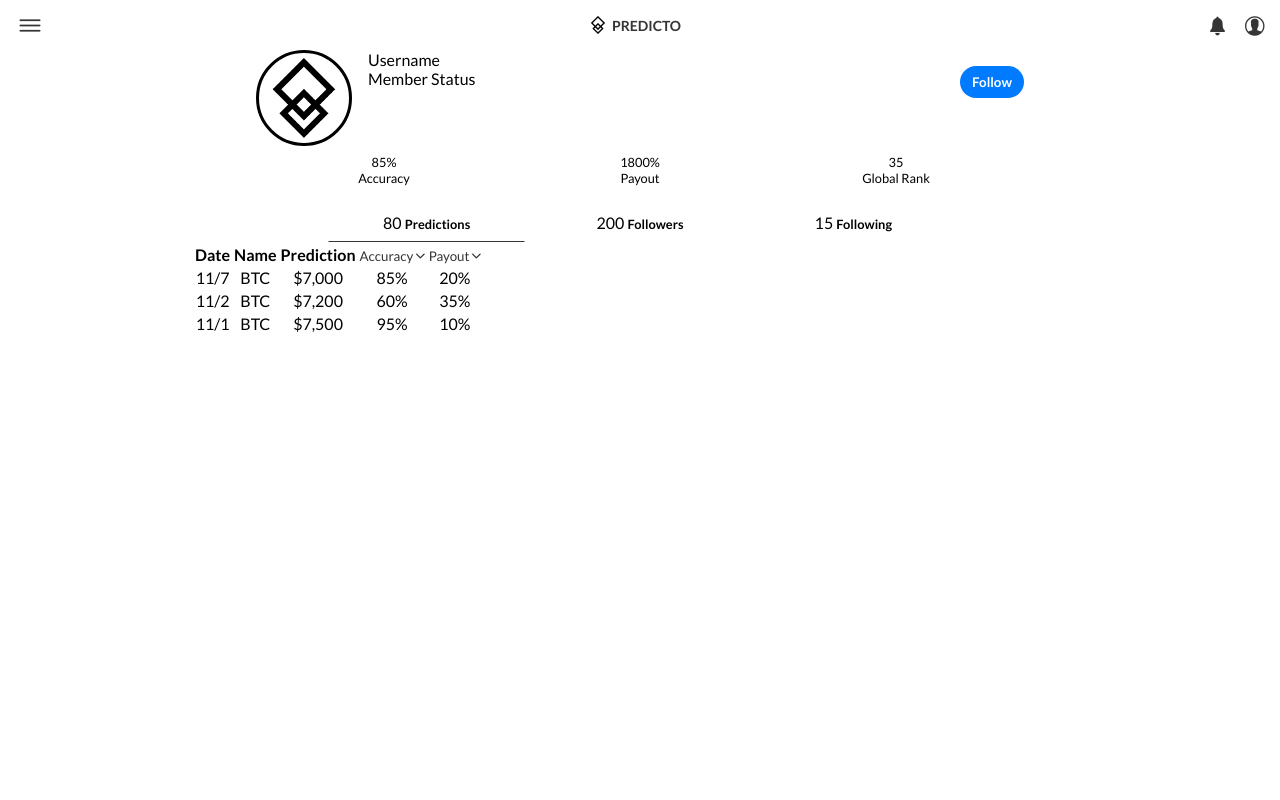
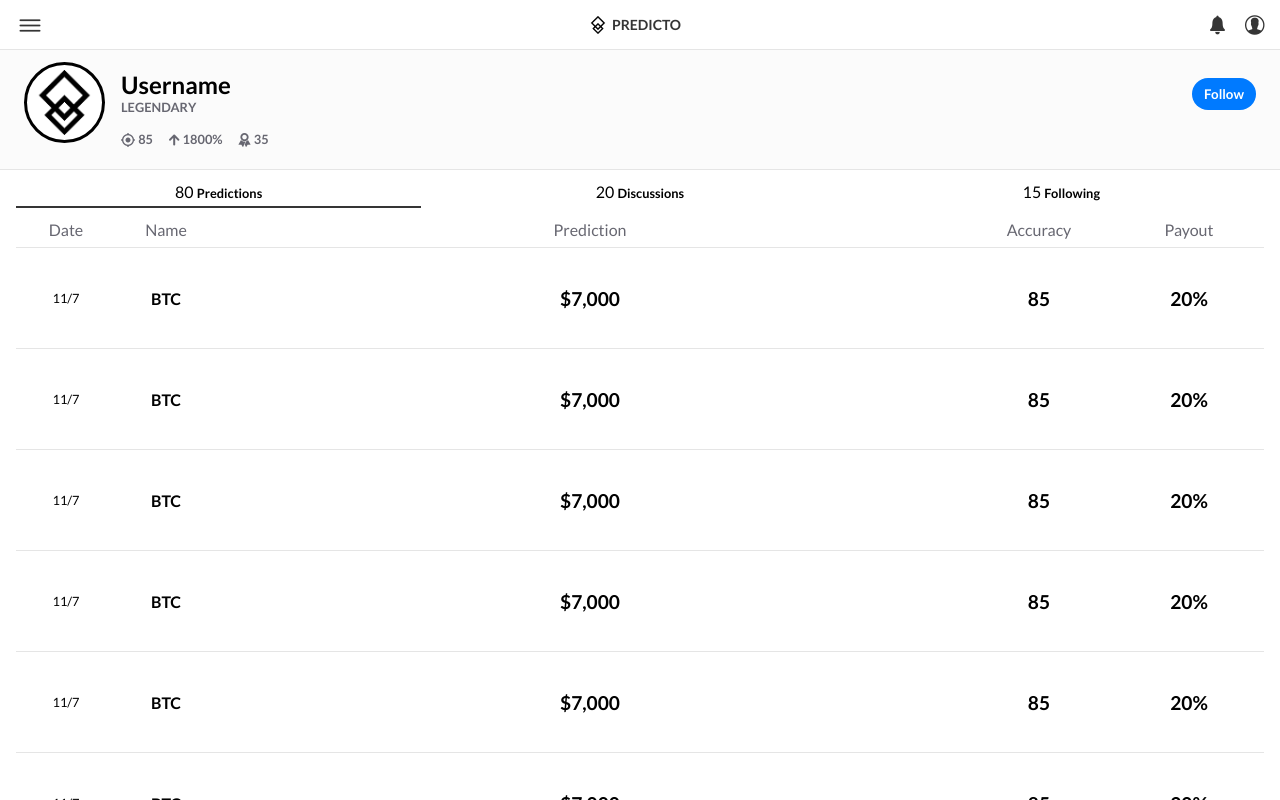
Before and after one commit to jasonwhwang/predictox, a React (Create React App) app: page /account in a window 1280 px wide. Shown: the top 800 px of the page. Built offline with nearby package versions, Linux system fonts and the light colour scheme.

Commit message:
Account Done

```diff
--- a/src/index.css
+++ b/src/index.css
@@ -74,27 +74,61 @@ button, [type="button"], [type="reset"], [type="submit"] {
   border-radius: 20px;
   height: 40px;
   min-width: 40px;
-  font-weight: 600;
+  font-weight: 700;
   font-size: 1.2rem;
 }
-.box-button-blue:hover {
-  background-color: goldenrod;
+.box-heading-1 {
+  font-size: 1.5rem;
+  font-weight: 700;
 }
-
-
-.fade-enter {
-  opacity: 0;
-  z-index: 1;
+.box-heading-2 {
+  font-size: 1.2rem;
+  font-weight: 700;
 }
-.fade-enter .fade-enter-active {
-  opacity: 1;
-  transition: opacity 250ms ease-in;
+.box-heading-3 {
+  font-size: 0.8rem;
+  font-weight: 700;
 }
-
+.box-text-1 {
+  font-size: 1.5rem;
+}
+.box-text-2 {
+  font-size: 1.2rem;
+}
+.box-text-3 {
+  font-size: 0.8rem;
+}
+.box-textCenter {
+  text-align: center;
+}
+.box-textBold {
+  font-weight: 700;
+}
+.box-textCaps {
+  text-transform: uppercase;
+}
+.box-textGray {
+  color: var(--gray);
+}
+.box-margin-top-medium {
+  margin-top: 1rem;
+}
+.box-margin-top-small {
+  margin-top: 0.75rem;
+}
+.box-margin-bottom-small {
+  margin-bottom: 0.75rem;
+}
+.box-margin-left-medium {
+  margin-left: 1rem;
+}
+.box-margin-left-space {
+  margin-left: 0.2rem;
+}
 
 @media only screen and (min-width: 600px) {
   /* Scrollbar Styles */
-  div::-webkit-scrollbar-track
+  /* div::-webkit-scrollbar-track
   {
     width: 10px;
     margin: 50px 0 2px 0;
@@ -109,5 +143,5 @@ button, [type="button"], [type="reset"], [type="submit"] {
     border-radius: 5px;
     background-color: var(--gray);
     border-right: 2px solid white;
-  }
+  } */
 }
--- a/src/views/Account/Account.css
+++ b/src/views/Account/Account.css
@@ -1,23 +1,34 @@
 .account {
-  height: calc(100% - 50px);
+  height: 100%;
   width: 100%;
+  display: flex;
+  flex-direction: column;
 }
 .a-profile {
+  width: 100%;
+  height: 120px;
+  padding: 0.75rem 1.5rem;
+  background-color: var(--graybackground);
+  border-bottom: 1px solid var(--border);
+  box-sizing: border-box;
+}
+.a-profileFlex {
   display: flex;
   flex-direction: row;
-  width: 85%;
-  margin: 0 auto 0.5rem auto;
 }
-.a-tablemargin {
-  margin: 1.5rem 1rem 0rem 1rem;
-}
+
 .a-imgStyle {
-  width: 80px;
-  height: 80px;
+  width: 65px;
+  height: 65px;
   border-radius: 50%;
   border: 3px solid black;
+  background-color: white;
   padding: 5px;
   margin-right: 1rem;
+}
+.a-profileText {
+  margin-top: 0.5rem;
+  flex: 1;
 }
 .a-follow {
   margin-top: 1rem;
@@ -32,22 +43,85 @@
 .a-followbutton:hover {
   color: white;
 }
-
-.a-tableheading {
-  font-size: 0.8rem;
-  font-weight: 600;
+.a-verticalAlign {
+  display: flex;
+  flex-direction: row;
+  align-items: center;
+  max-height: calc(100% - 120px);
+}
+.a-iconsMargin {
+  margin-top: 1.5rem;
 }
 
-.a-profilecenter {
+.a-details {
+  flex: 1;
+  display: flex;
+  flex-direction: column;
+}
+.a-detailsSection {
+  display: flex;
+  flex-direction: row;
+  height: 50px;
+  padding: 0 0.5rem;
+  align-items: center;
+}
+.a-detailsFlex {
+  flex: 1;
+  display: flex;
+  flex-direction: column;
+  margin: 0 0.5rem;
   text-align: center;
-  font-size: 0.8rem;
+  cursor: pointer;
+}
+.a-detailsToggle {
+  margin-top: 5px;
+  width: 100%;
+  height: 2px;
+  background-color: transparent;
+  transition: 400ms all;
+}
+#a-toggle0 {
+  background-color: var(--darkgray);
+}
+
+.a-predictions {
+  height: calc(100vh - 220px);
+  padding: 0 1rem;
+  overflow: auto;
+}
+.a-tableWidth {
+  display: flex;
+  flex-direction: row;
+  width: 100%;
+}
+.a-tableHeader {
+  margin-bottom: 0.5rem;
+}
+.a-tableBody {
+  width: 100%;
+}
+.a-tableSmall {
+  width: 50px;
+}
+.a-tableMedium {
+  width: 65px;
+}
+.a-cell {
+  height: 100px;
+  display: flex;
+  flex-direction: row;
+  align-items: center;
+  border-top: 1px solid var(--border);
 }
 
 @media only screen and (min-width: 600px) {
-  .a-profile {
-    width: 60%;
-  }
   .a-tablemargin {
     margin: 1.5rem 25% 0rem 25%;
   }
+  .a-tableSmall {
+    width: 100px;
+  }
+  .a-tableMedium {
+    width: 150px;
+  }
 }
--- a/src/views/Account/Account.js
+++ b/src/views/Account/Account.js
@@ -12,6 +12,8 @@ class Account extends React.Component {
   }
 
   setTab(t) {
+    document.getElementById("a-toggle" + this.state.tab).style.backgroundColor = "transparent";
+    document.getElementById("a-toggle" + t).style.backgroundColor = "var(--darkgray)";
     this.setState({ tab: t });
   }
   setCrypto(c) {
@@ -22,94 +24,111 @@ class Account extends React.Component {
     return (
       <div className="account">
         <div className="a-profile">
+          <div className="a-profileFlex box-margin-bottom-small">
             <img className="a-imgStyle" src={Logo} alt='Profile' />
             <div className="a-profileText">
-            <div className="box-heading-big">Username</div>
-            <div className="box-heading-mini">Member Status</div>
+              <div className="box-heading-1">Username</div>
+              <div className="box-text-3 box-textCaps box-textBold box-textGray">Legendary</div>
+              <div className="a-iconsMargin a-verticalAlign box-textGray">
+                <i className="ion-md-locate" /><span className="box-text-3 box-textBold box-margin-left-space">85</span>
+                <i className="ion-md-arrow-round-up box-margin-left-medium" /><span className="box-text-3 box-textBold box-margin-left-space">1800<span className="box-text-3">%</span></span>
+                <i className="ion-ios-ribbon box-margin-left-medium" /><span className="box-text-3 box-textBold box-margin-left-space">35</span>
               </div>
-          <div className="box-spacer"></div>
+            </div>
             <div className="a-follow">
               <button className="a-followbutton">Follow</button>
             </div>
           </div>
+        </div>
 
-        <div className="a-profile">
-          <div className="box-spacer">
-            <div className="a-profilecenter box-heading-1">85%</div>
-            <div className="a-profilecenter">Accuracy</div>
-          </div>
-          <div className="box-spacer">
-            <div className="a-profilecenter box-heading-1">1800%</div>
-            <div className="a-profilecenter">Payout</div>
-          </div>
-          <div className="box-spacer">
-            <div className="a-profilecenter box-heading-1">35</div>
-            <div className="a-profilecenter">Global Rank</div>
+        <div className="a-details">
+          <div className="a-detailsSection">
+            <div className="a-detailsFlex">
+              <div className="" onClick={() => this.setTab(0)}>
+                <span>80 </span><span className="box-heading-3">Predictions</span>
+                <div className="a-detailsToggle" id="a-toggle0"></div>
               </div>
             </div>
-
-        <div className="h-bottomsection a-tablemargin">
-          <div className="h-bottomflex">
-            <input className="tabs" id="userpredictions" type="radio" name="tabs" defaultChecked={true} />
-            <label className="userselect" htmlFor="userpredictions" onClick={() => this.setTab(0)}>
-              <span className="userselect-name">80 <span className="a-tableheading">Predictions</span></span>
-            </label>
+            <div className="a-detailsFlex">
+              <div className="" onClick={() => this.setTab(1)}>
+                <span>20 </span><span className="box-heading-3">Discussions</span>
+                <div className="a-detailsToggle" id="a-toggle1"></div>
               </div>
-          <div className="h-bottomflex">
-            <input className="tabs" id="followers" type="radio" name="tabs" />
-            <label className="userselect" htmlFor="followers" onClick={() => this.setTab(1)}>
-              <span className="userselect-name">200 <span className="a-tableheading">Followers</span></span>
-            </label>
             </div>
-          <div className="h-bottomflex">
-            <input className="tabs" id="following" type="radio" name="tabs" />
-            <label className="userselect" htmlFor="following" onClick={() => this.setTab(2)}>
-              <span className="userselect-name">15 <span className="a-tableheading">Following</span></span>
-            </label>
+            <div className="a-detailsFlex">
+              <div className="" onClick={() => this.setTab(2)}>
+                <span>15 </span><span className="box-heading-3">Following</span>
+                <div className="a-detailsToggle" id="a-toggle2"></div>
+              </div>
             </div>
           </div>
 
           {
             this.state.tab === 0 ?
-            <div className="predictionranking-table h-tablemargin">
-              <table className="uk-table uk-table-hover uk-table-middle">
-                <thead>
-                  <tr>
-                  <th className="uk-width-small text-middle">Date</th>
-                  <th className="uk-width-small text-middle">Name</th>
-                    <th className="uk-width-small text-middle">Prediction</th>
-                    <th className="uk-width-small text-middle"><button>Accuracy <i className="ion-ios-arrow-down"></i></button></th>
-                    <th className="uk-width-small text-middle"><button>Payout <i className="ion-ios-arrow-down"></i></button></th>
-                  </tr>
-                </thead>
-                <tbody>
-                  <tr>
-                  <td className="text-middle">11/7</td>
-                  <td className="text-middle">BTC</td>
-                    <td className="text-middle">$7,000</td>
-                    <td className="text-middle">85%</td>
-                    <td className="text-middle">20%</td>
-                  </tr>
-                  <tr>
-                  <td className="text-middle">11/2</td>
-                  <td className="text-middle">BTC</td>
-                    <td className="text-middle">$7,200</td>
-                    <td className="text-middle">60%</td>
-                    <td className="text-middle">35%</td>
-                  </tr>
-                  <tr>
-                  <td className="text-middle">11/1</td>
-                  <td className="text-middle">BTC</td>
-                    <td className="text-middle">$7,500</td>
-                    <td className="text-middle">95%</td>
-                    <td className="text-middle">10%</td>
-                  </tr>
-                </tbody>
-              </table>
+              <div className="a-predictions">
+                <div className="a-tableWidth box-textCenter a-tableHeader">
+                  <div className="a-tableSmall box-textGray">Date</div>
+                  <div className="a-tableSmall box-textGray">Name</div>
+                  <div className="box-spacer box-textGray">Prediction</div>
+                  <div className="a-tableMedium box-textGray">Accuracy</div>
+                  <div className="a-tableMedium box-textGray">Payout</div>
+                </div>
+                <div className="a-tableBody">
+                  <div className="a-tableWidth box-textCenter a-cell">
+                    <div className="a-tableSmall box-text-3">11/7</div>
+                    <div className="a-tableSmall box-textBold">BTC</div>
+                    <div className="box-spacer box-heading-2">$7,000</div>
+                    <div className="a-tableMedium box-heading-2">85</div>
+                    <div className="a-tableMedium box-heading-2">20%</div>
+                  </div>
+                  <div className="a-tableWidth box-textCenter a-cell">
+                    <div className="a-tableSmall box-text-3">11/7</div>
+                    <div className="a-tableSmall box-textBold">BTC</div>
+                    <div className="box-spacer box-heading-2">$7,000</div>
+                    <div className="a-tableMedium box-heading-2">85</div>
+                    <div className="a-tableMedium box-heading-2">20%</div>
+                  </div>
+                  <div className="a-tableWidth box-textCenter a-cell">
+                    <div className="a-tableSmall box-text-3">11/7</div>
+                    <div className="a-tableSmall box-textBold">BTC</div>
+                    <div className="box-spacer box-heading-2">$7,000</div>
+                    <div className="a-tableMedium box-heading-2">85</div>
+                    <div className="a-tableMedium box-heading-2">20%</div>
+                  </div>
+                  <div className="a-tableWidth box-textCenter a-cell">
+                    <div className="a-tableSmall box-text-3">11/7</div>
+                    <div className="a-tableSmall box-textBold">BTC</div>
+                    <div className="box-spacer box-heading-2">$7,000</div>
+                    <div className="a-tableMedium box-heading-2">85</div>
+                    <div className="a-tableMedium box-heading-2">20%</div>
+                  </div>
+                  <div className="a-tableWidth box-textCenter a-cell">
+                    <div className="a-tableSmall box-text-3">11/7</div>
+                    <div className="a-tableSmall box-textBold">BTC</div>
+                    <div className="box-spacer box-heading-2">$7,000</div>
+                    <div className="a-tableMedium box-heading-2">85</div>
+                    <div className="a-tableMedium box-heading-2">20%</div>
+                  </div>
+                  <div className="a-tableWidth box-textCenter a-cell">
+                    <div className="a-tableSmall box-text-3">11/7</div>
+                    <div className="a-tableSmall box-textBold">BTC</div>
+                    <div className="box-spacer box-heading-2">$7,000</div>
+                    <div className="a-tableMedium box-heading-2">85</div>
+                    <div className="a-tableMedium box-heading-2">20%</div>
+                  </div>
+                  <div className="a-tableWidth box-textCenter a-cell">
+                    <div className="a-tableSmall box-text-3">11/7</div>
+                    <div className="a-tableSmall box-textBold">BTC</div>
+                    <div className="box-spacer box-heading-2">$7,000</div>
+                    <div className="a-tableMedium box-heading-2">85</div>
+                    <div className="a-tableMedium box-heading-2">20%</div>
+                  </div>
+                </div>
               </div>
               :
               null
           }
+        </div>
       </div>
     );
   }
--- a/src/views/Header/Header.css
+++ b/src/views/Header/Header.css
@@ -5,7 +5,9 @@
   flex-direction: row;
   align-items: stretch;
   justify-content: space-between;
-  background-color: var(--whitebackground);
+  background-color: white;
+  border-bottom: 1px solid var(--border);
+  box-sizing: border-box;
 }
 .header-toggle {
   width: 60px;
--- a/src/views/Leaderboard/Leaderboard.css
+++ b/src/views/Leaderboard/Leaderboard.css
@@ -39,26 +39,12 @@
   font-weight: 500;
 }
 .underline {
-  border-bottom: 2px solid var(--darkgray);
-}
-
-.text-middle {
-  text-align: center !important;
+  border-bottom: 1px solid var(--darkgray);
 }
 
 .img {
   width: 100%;
   height: 300px;
-}
-
-.predictionranking-table {
-  overflow: auto;
-}
-.predictionranking-table th {
-  white-space: nowrap;
-}
-.predictionranking-table td {
-  white-space: nowrap;
 }
 
 .tabs {
--- a/src/views/Rightbar/Rightbar.css
+++ b/src/views/Rightbar/Rightbar.css
@@ -15,6 +15,8 @@
 .rightbar-contents {
   flex: 1;
   background-color: var(--whitebackground);
+  border-left: 1px solid var(--border);
+  box-sizing: border-box;
 }
 
 @media only screen and (min-width: 600px) {
--- a/src/views/Sidebar/Sidebar.js
+++ b/src/views/Sidebar/Sidebar.js
@@ -24,7 +24,7 @@ class Sidebar extends React.Component {
         <div className="sidebar-topPadding"></div>
         <div className="sidebar-contents">
           <div className="sidebar-top">
-            <Link to='/' className="sidebar-item" onClick={this.toggle}>
+            <Link to='/' className="sidebar-item box-margin-top-medium" onClick={this.toggle}>
               <div className="sidebar-icon"><i className="ion-ios-trending-up" /></div>
               <div className="sidebar-text">Predictions</div>
             </Link>
@@ -39,11 +39,11 @@ class Sidebar extends React.Component {
           </div>
 
           <div className="sidebar-bottom">
-            <Link to='/about' className="sidebar-item" onClick={this.toggle}>
+            <Link to='/about' className="sidebar-itemB" onClick={this.toggle}>
               <div className="sidebar-iconB"><i className="ion-ios-information-circle-outline" /></div>
               <div className="sidebar-text">About & Feedback</div>
             </Link>
-            <Link to='/buy' className="sidebar-item" onClick={this.toggle}>
+            <Link to='/buy' className="sidebar-itemB" onClick={this.toggle}>
               <div className="sidebar-iconB"><img src={Logo} className='s-logo' alt='Predicto' /></div>
               <div className="sidebar-text">Buy Predicto</div>
             </Link>
```
Also changed, not shown: src/views/Sidebar/Sidebar.css (+9 -0 lines). Lines whose indentation alone changed are shown as unchanged.
